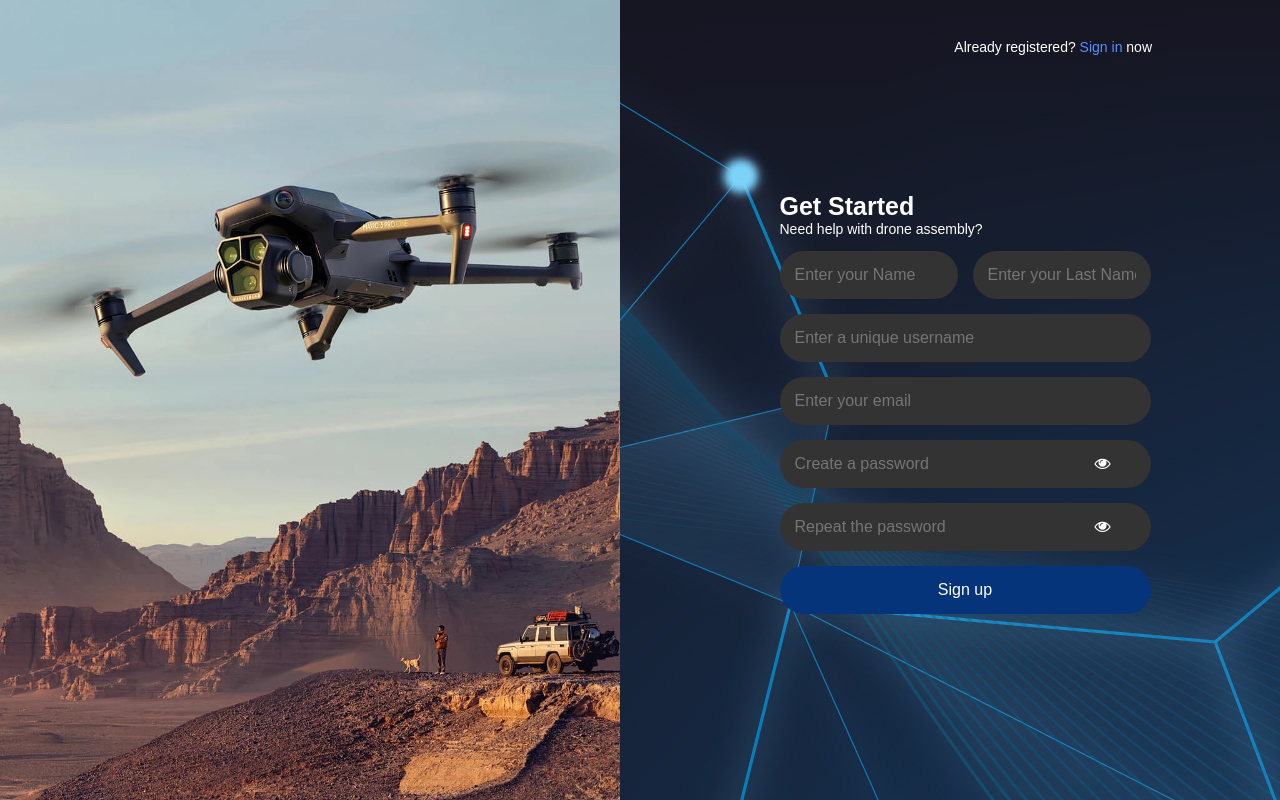
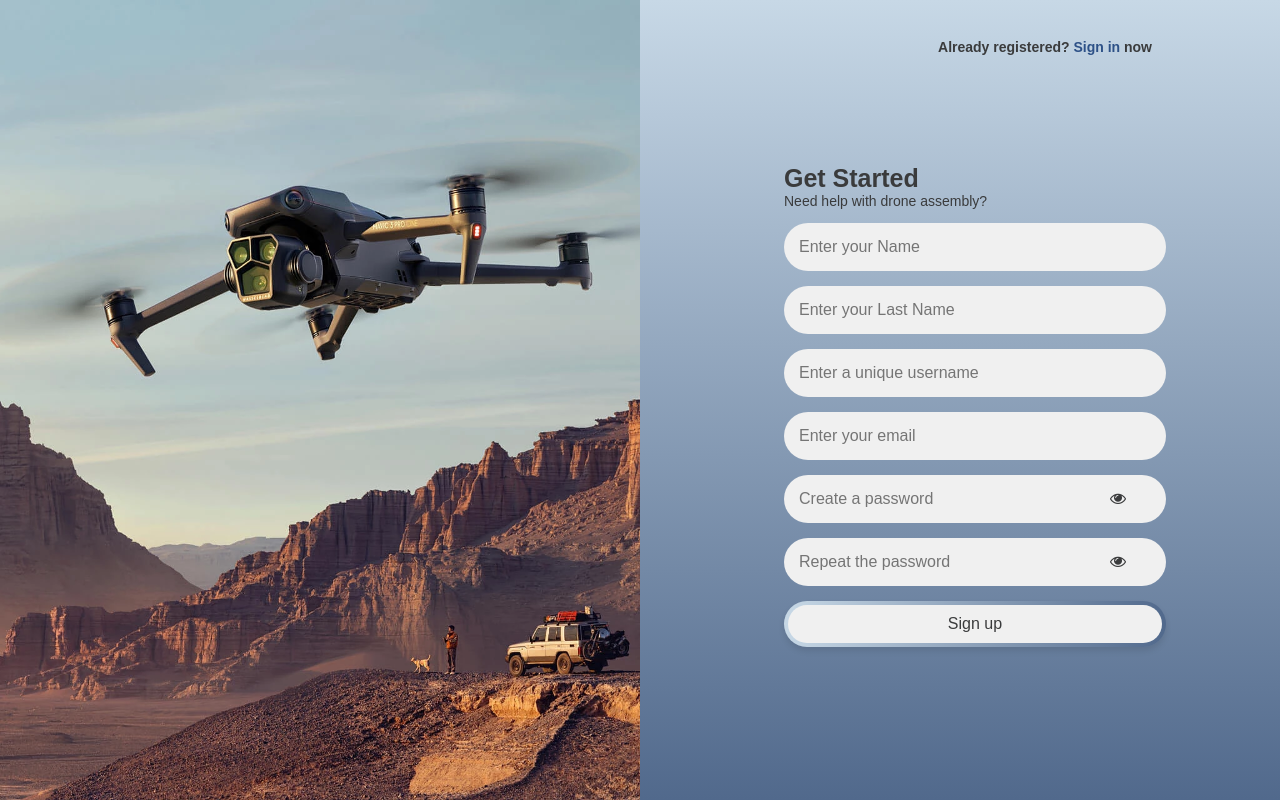
Before and after one commit to beatrizzfcosta/PWEB, a plain HTML site: page frontend/pages/signUP.html in a window 1280 px wide. Drawn offline with Linux system fonts and the light colour scheme.

Commit message:
frontend padronizado

```diff
--- a/frontend/assets/css/signIN.css
+++ b/frontend/assets/css/signIN.css
@@ -6,8 +6,9 @@ body {
 
 .container {
     display: flex; /* Para conseguir dividir a página ao meio */
-    background-image: url('../img/main.jpg');
+    background-image: linear-gradient(to bottom, #c7d8e6, #51698c);
     height: 100vh;
+    color: #3a3b3c;
 }
 
 .left-side {
@@ -28,7 +29,6 @@ h1 {
     position: absolute;
     top: 30px;
     left: 10%;
-    color: #fff;
     font-size: 14px;
     font-weight: normal;
 }
@@ -38,14 +38,12 @@ h1 {
 }
 
 h2 {
-    color: #fff;
     font-size: 25px;
     margin-bottom: 0px;
 }
 
 h3 {
     margin-top: 0px;
-    color: #fff;
     font-size: 14px;
     font-weight: normal;
 }
@@ -57,34 +55,47 @@ input[type="password"] {
     margin-bottom:15px;
     border-radius: 30px;
     border: none;
-    background-color: #333;
-    color: #fff;
+    background-color: #f0f0f0;
     font-size: 16px;
+    color: #3a3b3c;
+}
+input[type="text"]:focus ,
+input[type="password"]:focus {
+    outline: none;
+
 }
 
 button {
-    width: calc(100% + 30px); /* não sei porque não preenche tudo com 100% */
-    padding: 15px;
+    border: 4px solid transparent;
+    background:
+    linear-gradient(#f0f0f0 0 0) padding-box, /*this is your grey background*/
+    linear-gradient(to right, #c7d8e6, #51698c) border-box;
+    width: calc(100% + 30px);
     border-radius: 30px;
-    border: none;
-    background-color:#06347a;
-    color: #fff;
     cursor: pointer;
     font-size: 16px;
-    transition: background-color 0.3s;
-    box-sizing: border-box;
+    padding: 10px;
+    display: flex;
+    align-items: center;
+    justify-content: center;
+    box-shadow: 0 4px 6px rgba(0, 0, 0, 0.1);
+    transition: transform 0.3s ease;
+    color: #3a3b3c;
 }
 
 button:hover {
-    background-color:#5490FF;
+    background:
+    linear-gradient(#f0f0f0 0 0) padding-box, /*this is your grey background*/
+    linear-gradient(to left, #c7d8e6, #51698c) border-box;
 }
+
 
 .fa-eye{
     position: absolute;
     top: 15px;
     right: 10px;
     cursor: pointer;
-    color: #fff;
+    color: #3a3b3c;
 }
 
 .fa-eye-slash{
@@ -92,7 +103,7 @@ button:hover {
     top: 15px;
     right: 10px;
     cursor: pointer;
-    color: #fff;
+    color: #3a3b3c;
 }
 
 #msgError {
@@ -102,3 +113,11 @@ button:hover {
     display: block; /* Ensure the message is displayed */
     margin-top: 10px; /* Add some space between the message and other elements */
 }
+
+#msgSuccess {
+    text-align: center;
+    color: #40ff00;
+    border-radius: 4px;
+    display: block; /* Ensure the message is displayed */
+    margin-top: 10px; /* Add some space between the message and other elements */
+}
--- a/frontend/assets/css/signUP.css
+++ b/frontend/assets/css/signUP.css
@@ -2,97 +2,100 @@ body {
     margin: 0;
     padding: 0;
     font-family: Arial, sans-serif;
-
 }
 
 .container {
-    display: flex;
-    background-image: url('../img/main.jpg');
+    display: flex; /* Para conseguir dividir a página ao meio */
+    background-image: linear-gradient(to bottom, #c7d8e6, #51698c);
     height: 100vh;
+    color: #3a3b3c;
 }
 
 .left-side {
-    flex: 1;
+    flex: 1; /* atribui ao item uma proporção flexível em relação aos outros itens dentro do mesmo contêiner. */
     display: flex;
     justify-content: center;
     align-items: center;
-
 }
 
 .right-side {
     flex: 1;
     display: flex;
-    flex-direction: column;
     justify-content: center;
     align-items: center;
-    padding: 20px;
 }
 
 h1 {
-    position: absolute; /* Para posicionar no canto superior direito */
+    position: absolute;
     top: 30px;
-    right: 10%; /* Adicionar margem do topo e da direita */
-    color: #fff;
+    right: 10%;
     font-size: 14px;
     font-weight: normal;
 }
+
 .signup-form {
     width: 55%;
-    max-width: 400px;
 }
+
 h2 {
-    color: #fff;
     font-size: 25px;
     margin-bottom: 0px;
 }
+
 h3 {
     margin-top: 0px;
-    color: #fff;
-    font-size: 14px; /* Aumentando o tamanho da fonte */
+    font-size: 14px;
     font-weight: normal;
 }
 
-#name-container {
-    display: flex;
-    width: calc(100% + 45px);
-}
-
 input[type="text"],
-input[type="password"]  {
+input[type="password"] {
     width: 100%;
-    padding: 15px;
-    margin-bottom:15px;
-    margin-right: 15px;
-    border-radius: 30px;
-    border: none;
-    background-color: #333;
-    color: #fff;
-    font-size: 16px;
-}
-
-button {
-    width: calc(100% + 30px);  /* não sei porque não preenche tudo com 100% */
     padding: 15px;
     margin-bottom:15px;
     border-radius: 30px;
     border: none;
-    background-color: #06347a ;
-    color: #fff;
+    background-color: #f0f0f0;
+    font-size: 16px;
+    color: #3a3b3c;
+}
+input[type="text"]:focus ,
+input[type="password"]:focus {
+    outline: none;
+
+}
+
+button {
+    border: 4px solid transparent;
+    background:
+    linear-gradient(#f0f0f0 0 0) padding-box, /*this is your grey background*/
+    linear-gradient(to right, #c7d8e6, #51698c) border-box;
+    width: calc(100% + 30px);
+    border-radius: 30px;
     cursor: pointer;
     font-size: 16px;
-    transition: background-color 0.3s;
+    padding: 10px;
+    display: flex;
+    align-items: center;
+    justify-content: center;
+    box-shadow: 0 4px 6px rgba(0, 0, 0, 0.1);
+    transition: transform 0.3s ease;
+    color: #3a3b3c;
 }
 
 button:hover {
-    background-color: #5490FF;
+    background:
+    linear-gradient(#f0f0f0 0 0) padding-box, /*this is your grey background*/
+    linear-gradient(to left, #c7d8e6, #51698c) border-box;
 }
+
 
 .fa-eye{
     position: absolute;
     top: 15px;
     right: 10px;
     cursor: pointer;
-    color: #fff;
+    color: #3a3b3c;
 }
 
 .fa-eye-slash{
@@ -100,19 +103,21 @@ button:hover {
     top: 15px;
     right: 10px;
     cursor: pointer;
-    color: #fff;
+    color: #3a3b3c;
 }
 
-#msgError{
+#msgError {
     text-align: center;
     color: #ff0000;
     border-radius: 4px;
-    display: none;
+    display: block; /* Ensure the message is displayed */
+    margin-top: 10px; /* Add some space between the message and other elements */
 }
 
-#msgSuccess{
+#msgSuccess {
     text-align: center;
-    color: #06347a;
+    color: #40ff00;
     border-radius: 4px;
-    display: none;
+    display: block; /* Ensure the message is displayed */
+    margin-top: 10px; /* Add some space between the message and other elements */
 }
--- a/frontend/assets/js/signUP.js
+++ b/frontend/assets/js/signUP.js
@@ -20,8 +20,14 @@ document.querySelector('form').addEventListener('submit', function(event) {
   const email = document.getElementById('email').value;
   const password = document.getElementById('password').value;
   const confirmPassword = document.getElementById('password-confirmation').value;
-    const msgError = document.getElementById('msgError').value;
-    const msgSuccess = document.getElementById('msgError').value;
+  const msgError = document.getElementById('msgError');
+  const msgSuccess = document.getElementById('msgSuccess');
+
+  // Check if at least one field is filled
+  if (!firstName && !lastName && !username && !email && !password && !confirmPassword) {
+    msgError.innerText = 'Please fill at least one field';
+    return;
+  }
 
   if (password !== confirmPassword) {
     msgError.innerText = 'Passwords do not match';
--- a/frontend/pages/signUP.html
+++ b/frontend/pages/signUP.html
@@ -15,7 +15,7 @@
     <div class="left-side">
       <img class="image-container" src="../assets/img/signUP.webp" alt="signUP photo" style="width: 100%; height: 100%; object-fit: cover;">
     </div>
-    <h1>Already registered? <a href="signIN.html" style="color: #5490FF; text-decoration: none;">Sign in</a> now</h1>
+    <h1 style="font-weight: bold;">Already registered? <a href="signIN.html" style="color:#2d5187; text-decoration: none;" onmouseover="this.style.color='#4c6488'" onmouseout="this.style.color='#2d5187'">Sign in</a> now</h1>
     <div class="right-side">
       <div class="signup-form">
         <div class="form-group">
```
Also changed, not shown: frontend/assets/css/styles.css (+9 -6 lines), frontend/pages/index.html (+2 -2 lines), frontend/pages/signIN.html (+1 -1 lines). Lines whose indentation alone changed are shown as unchanged.
